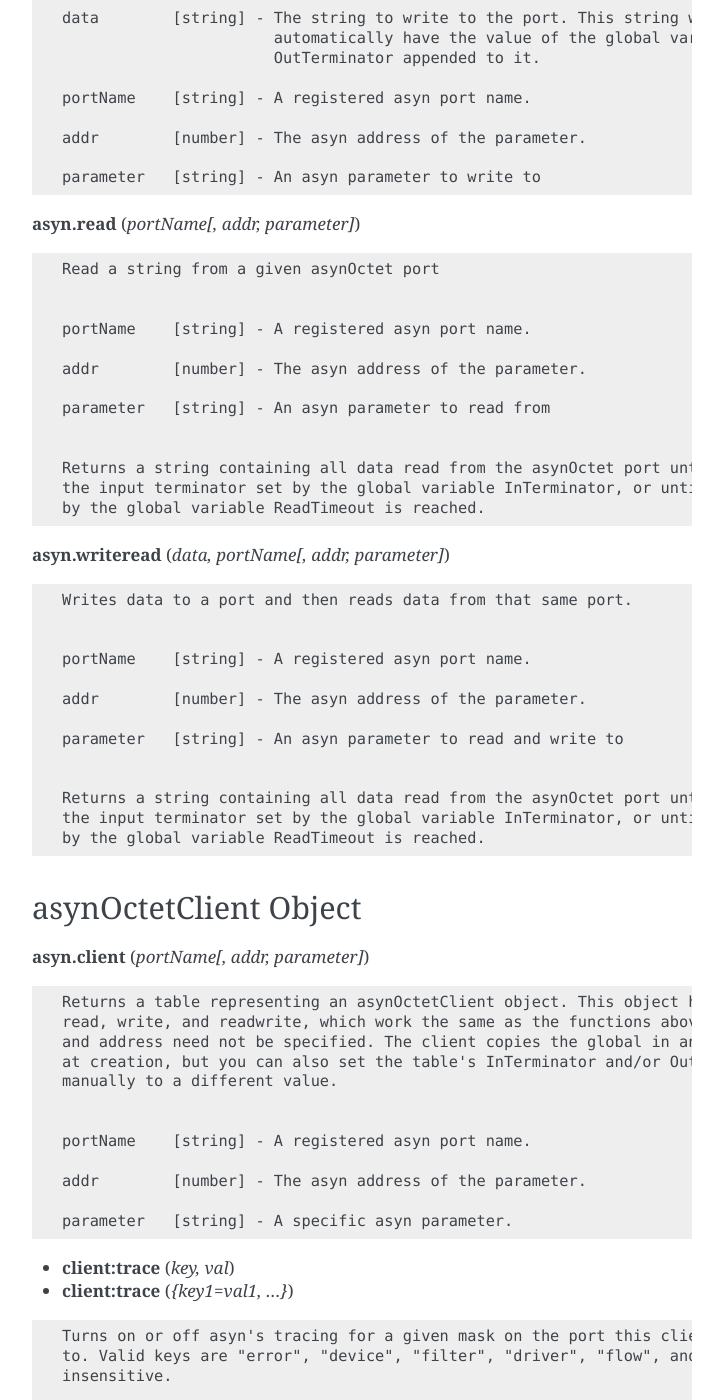
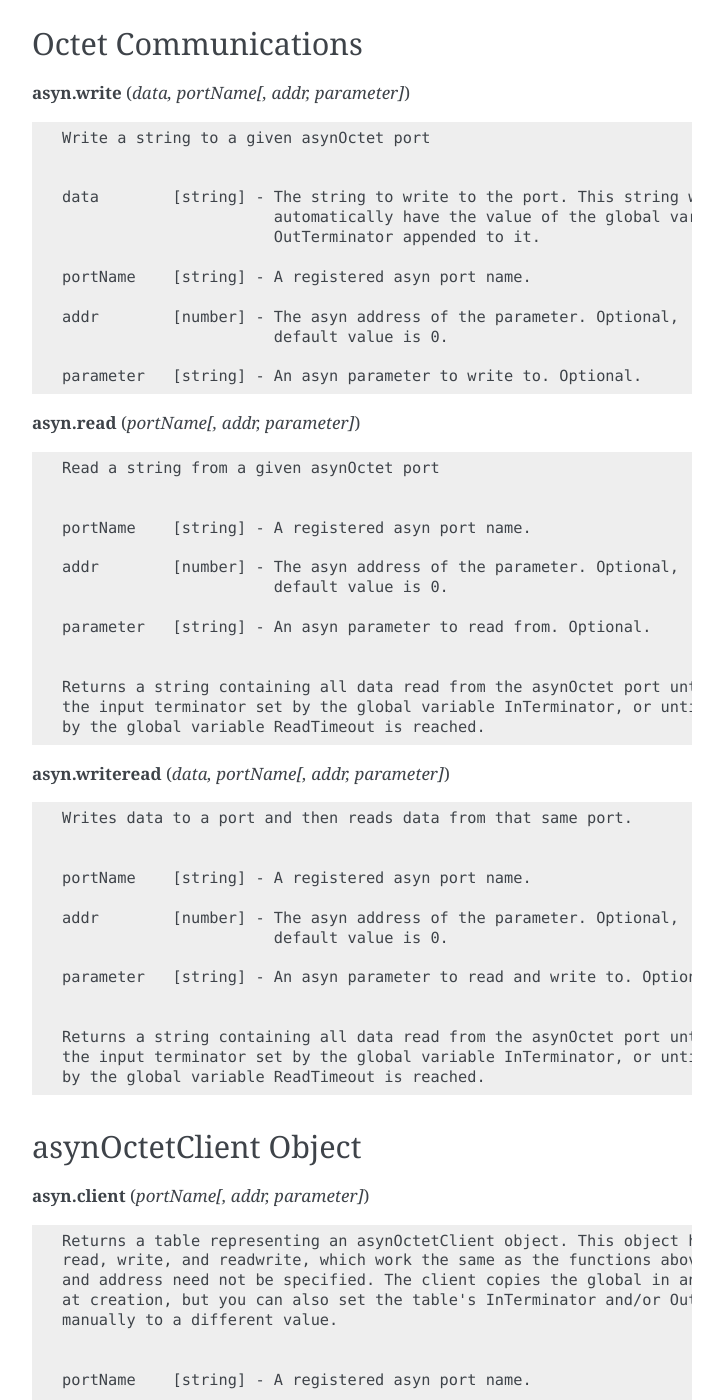
Before and after one commit to epics-modules/lua, a Sphinx documentation site: the page built from docs/asyn-library.rst, in a window 1280 px wide and 1400 px high, scrolled down 3903 px. Shown: the whole window, without its empty margins (388-1111 px from the left). Built offline with Sphinx 7.4.7, drawn with Linux system fonts in a browser that asks for light colours; some of the changed text lies outside the part shown.

Commit message:
Detail optional values

```diff
--- a/docs/asyn-library.rst
+++ b/docs/asyn-library.rst
@@ -19,7 +19,8 @@ Getting / Setting Parameters
    portName    [string] - The registered asyn port name that contains
                           the parameter you are getting.
 
-   addr        [number] - The asyn address of the parameter.
+   addr        [number] - The asyn address of the parameter. Optional,
+                          default value is 0.
 
    paramName   [string] - The name of the parameter to fetch.
 
@@ -42,7 +43,8 @@ Getting / Setting Parameters
    portName    [string] - The registered asyn port name that contains
                           the parameter you are setting.
 
-   addr        [number] - The asyn address of the parameter.
+   addr        [number] - The asyn address of the parameter. Optional,
+                          default value is 0.
 
    paramName   [string] - The name of the parameter to set.
 
@@ -59,9 +61,12 @@ Getting / Setting Parameters
 
    portName    [string] - A registered asyn port name.
 
-   addr        [number] - The index of the parameter list to do callbacks on.
+   addr        [number] - The index of the parameter list to do callbacks on. Optional,
+                          default value is 0.
 
-   parameter   [string] - A specific parameter to do callbacks on.
+   parameter   [string] - A specific parameter to do callbacks on. Optional,
+                          default is to perform callbacks on all values that have
+                          been changed.
 
 
 Reading / Writing Values
@@ -77,7 +82,8 @@ Reading / Writing Values
    portName    [string] - The registered asyn port name that contains
                           the parameter you are getting.
 
-   addr        [number] - The asyn address of the parameter.
+   addr        [number] - The asyn address of the parameter. Optional,
+                          default value is 0.
 
    paramName   [string] - The name of the parameter to fetch.
 
@@ -96,11 +102,12 @@ Reading / Writing Values
    portName    [string] - The registered asyn port name that contains
                           the parameter you are setting.
 
-   addr        [number] - The asyn address of the parameter.
+   addr        [number] - The asyn address of the parameter. Optional,
+                          default value is 0.
 
    paramName   [string] - The name of the parameter to set.
 
-   value       [varies] - The value to set the parameter to. Type should
+   value       [varies] - The value to write to the parameter. Type should
                           match the type of the parameter you are setting.
 
 Configuration Parameters
@@ -184,7 +191,8 @@ Debug Information
 
    portName    [string]  - A registered asyn port name.
 
-   addr        [number]  - The asyn address of the parameter.
+   addr        [number]  - The asyn address of the parameter. Optional,
+                           default value is 0.
 
    key         [string]  - Which mask to change
 
@@ -203,7 +211,8 @@ Debug Information
 
    portName    [string]  - A registered asyn port name.
 
-   addr        [number]  - The asyn address of the parameter.
+   addr        [number]  - The asyn address of the parameter. Optional,
+                           default value is 0.
 
    key         [string]  - Which mask to change
 
@@ -225,9 +234,10 @@ Octet Communications
 
    portName    [string] - A registered asyn port name.
 
-   addr        [number] - The asyn address of the parameter.
+   addr        [number] - The asyn address of the parameter. Optional,
+                          default value is 0.
 
-   parameter   [string] - An asyn parameter to write to
+   parameter   [string] - An asyn parameter to write to. Optional.
 
 **asyn.read** (*portName[, addr, parameter]*)
 
@@ -238,9 +248,10 @@ Octet Communications
 
    portName    [string] - A registered asyn port name.
 
-   addr        [number] - The asyn address of the parameter.
+   addr        [number] - The asyn address of the parameter. Optional,
+                          default value is 0.
 
-   parameter   [string] - An asyn parameter to read from
+   parameter   [string] - An asyn parameter to read from. Optional.
 
 
    Returns a string containing all data read from the asynOctet port until encountering
@@ -256,9 +267,10 @@ Octet Communications
 
    portName    [string] - A registered asyn port name.
 
-   addr        [number] - The asyn address of the parameter.
+   addr        [number] - The asyn address of the parameter. Optional,
+                          default value is 0.
 
-   parameter   [string] - An asyn parameter to read and write to
+   parameter   [string] - An asyn parameter to read and write to. Optional.
 
 
    Returns a string containing all data read from the asynOctet port until encountering
@@ -281,9 +293,10 @@ asynOctetClient Object
 
    portName    [string] - A registered asyn port name.
 
-   addr        [number] - The asyn address of the parameter.
+   addr        [number] - The asyn address of the parameter. Optional,
+                          default value is 0.
 
-   parameter   [string] - A specific asyn parameter.
+   parameter   [string] - A specific asyn parameter. Optional.
 
 
 * **client:trace** (*key, val*)
```
